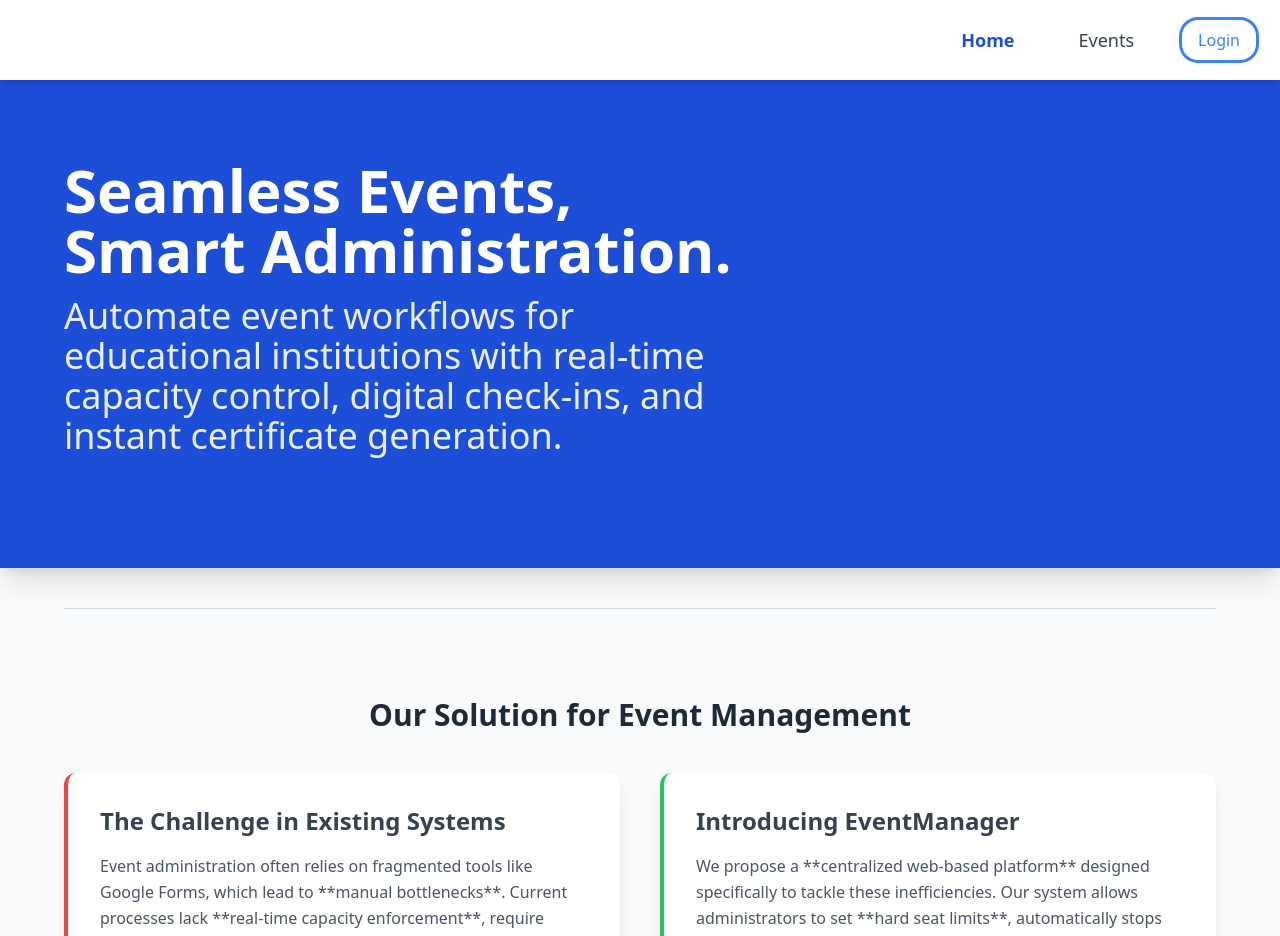
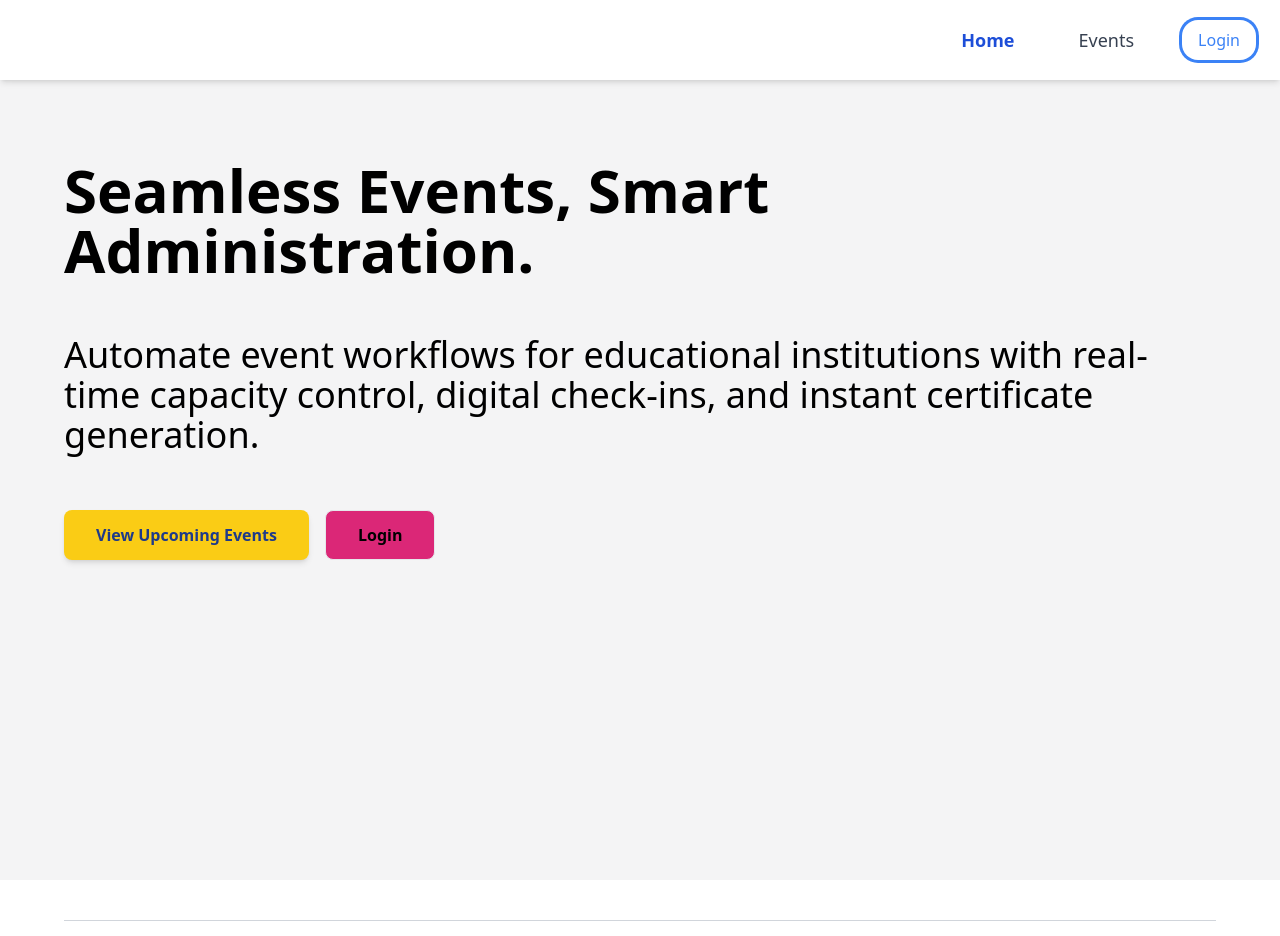
Before and after one commit to rishikesh-babu/Event-Management, a React (Vite) app in the folder client/: page / in a window 1280 px wide. Shown: the top 936 px of the page. Built offline with nearby package versions, Linux system fonts and the light colour scheme; no server answers.

Commit message:
Updated home page

```diff
--- a/client/src/Pages/User/Home.jsx
+++ b/client/src/Pages/User/Home.jsx
@@ -1,41 +1,38 @@
-import React from 'react'
+import React, { useEffect } from 'react'
 
 export default function Home() {
-    // Define placeholders used in the JSX to avoid reference errors
+    useEffect(() => {
+        window.scroll(0, 0)
+    }, [])
     const systemName = 'EventManager';
     const teamMembers = ['Rishekesh Babu', 'Savio Shaju', 'Sulfa Saji', 'Renet Mammen Reji'];
 
     return (
-        <div className="home-container bg-gray-50 min-h-screen">
-
+        <div>
             {/* 1. Hero Section: Value Proposition & Call to Action */}
-      <section className="hero-section bg-blue-700 text-white py-20 px-4 sm:px-6 lg:px-8 shadow-xl">
-        <div className="max-w-6xl mx-auto flex flex-col md:flex-row items-center justify-between">
-          <div className="hero-content md:w-3/5 text-center md:text-left">
-            <h1 className="text-5xl md:text-6xl font-extrabold leading-tight mb-4">
+            <section className="py-20 px-4 sm:px-6 lg:px-8 min-h-screen bg-zinc-100">
+                <div className="max-w-6xl mx-auto min-h-[60vh] sm:min-h-[50vh] flex flex-col justify-between">
+                    <h1 className=" text-5xl md:text-6xl font-extrabold leading-tight">
                         Seamless Events, Smart Administration.
                     </h1>
-            <p className="tagline text-xl md:text-4xl font-light mb-8 opacity-90">
+
+                    <p className="text-xl md:text-4xl font-light">
                         Automate event workflows for educational institutions with real-time capacity control, digital check-ins, and instant certificate generation.
                     </p>
-            {/* <div className="hero-cta-group flex justify-center md:justify-start space-x-4">
+
+                    <div className=" flex justify-center md:justify-start space-x-4">
                         <button
-                onClick={() => window.location.href='/events'}
-                className="cta-primary bg-yellow-400 text-blue-900 hover:bg-yellow-300 font-bold py-3 px-8 rounded-lg transition duration-300 transform hover:scale-105 shadow-md"
+                            onClick={() => window.location.href = '/event'}
+                            className=" bg-yellow-400 text-blue-900 hover:bg-yellow-300 font-bold py-3 px-8 rounded-lg transition duration-300 transform hover:scale-105 shadow-md"
                         >
                             View Upcoming Events
                         </button>
                         <button
-                onClick={() => window.location.href='/admin/login'}
-                className="cta-secondary border border-white text-white hover:bg-white hover:text-blue-700 font-semibold py-3 px-8 rounded-lg transition duration-300"
+                            onClick={() => window.location.href = '/login'}
+                            className="py-3 px-8 font-semibold hover:text-blue-700 bg-pink-600 border rounded-lg transition duration-300"
                         >
-                Admin Login
+                            Login
                         </button>
-            </div> */}
-          </div>
-          {/* Optional: Add an illustration/image here for visual impact */}
-          <div className="hidden md:block md:w-2/5 p-8">
-            {/* <img src={HeroImage} alt="Event Dashboard Mockup" className="rounded-xl shadow-2xl" /> */}
                     </div>
                 </div>
             </section>
@@ -44,20 +41,20 @@ export default function Home() {
             <div className="max-w-6xl mx-auto h-px bg-gray-300 my-10"></div>
 
             {/* 2. Abstract/Problem & Solution Summary */}
-      <section className="abstract-summary-section py-12 px-4 sm:px-6 lg:px-8">
+            <section className="py-12 px-4 sm:px-6 lg:px-8">
                 <div className="max-w-6xl mx-auto">
                     <h2 className="text-3xl font-bold text-gray-800 mb-10 text-center">Our Solution for Event Management</h2>
 
                     <div className="summary-grid grid md:grid-cols-2 gap-10">
 
-            <div className="problem-statement bg-white p-8 rounded-xl shadow-lg border-l-4 border-red-500">
+                        <div className="problem-statement bg-white p-8 rounded-xl shadow-[0_0_20px_4px_rgba(0,0,0,0.2)] border-l-4 border-red-500">
                             <h3 className="text-2xl font-semibold text-gray-700 mb-4">The Challenge in Existing Systems</h3>
                             <p className="text-gray-600 leading-relaxed">
                                 Event administration often relies on fragmented tools like Google Forms, which lead to **manual bottlenecks**. Current processes lack **real-time capacity enforcement**, require constant manual monitoring to stop registrations, and offer no integrated way to manage attendance or issue certificates. This results in unnecessary work and a poor experience.
                             </p>
                         </div>
 
-            <div className="solution-statement bg-white p-8 rounded-xl shadow-lg border-l-4 border-green-500">
+                        <div className="solution-statement bg-white p-8 rounded-xl shadow-[0_0_20px_4px_rgba(0,0,0,0.2)] border-l-4 border-green-500">
                             <h3 className="text-2xl font-semibold text-gray-700 mb-4">Introducing {systemName}</h3>
                             <p className="text-gray-600 leading-relaxed">
                                 We propose a **centralized web-based platform** designed specifically to tackle these inefficiencies. Our system allows administrators to set **hard seat limits**, automatically stops registration when capacity is reached, provides participants with a seamless check-in process, and **auto-generates certificates** upon attendance.
```
Lines whose indentation alone changed are shown as unchanged.
